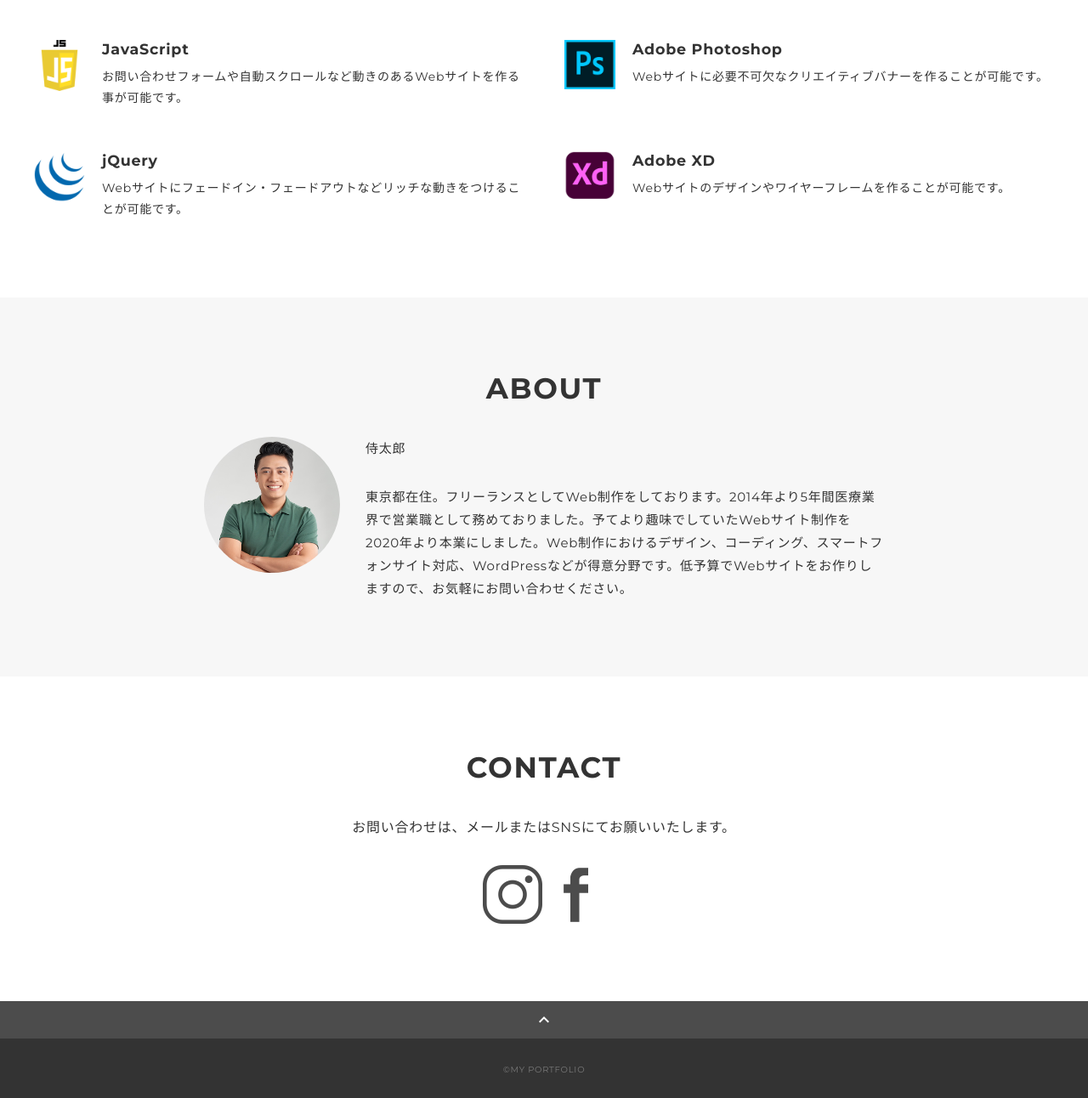
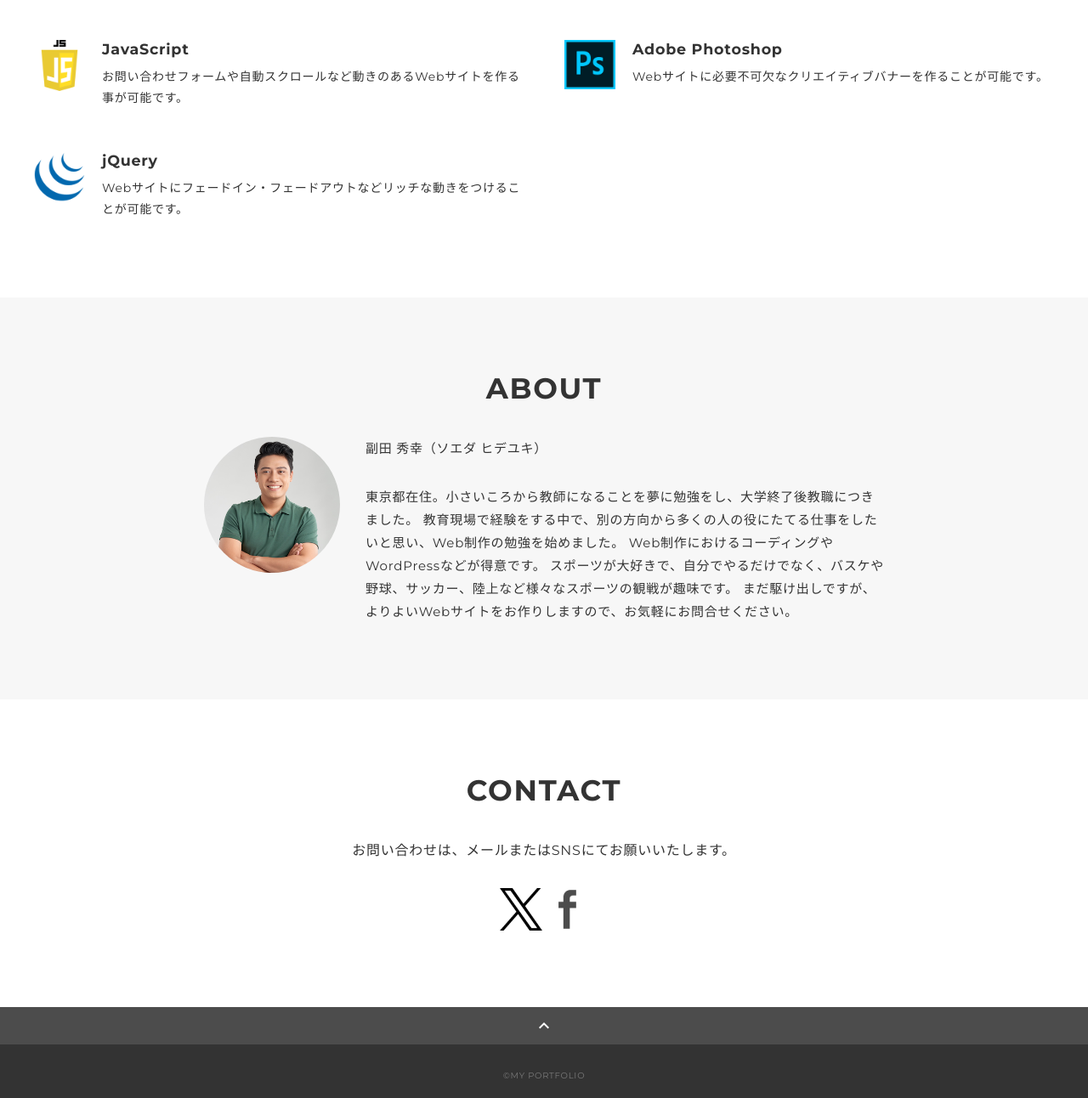
Before and after one commit to soedahideyuki/portfolio, a plain HTML site: page index.html in a window 1280 px wide. Shown: the part 1876-3168 px from the top of the page at 85% size. Drawn offline with nearby package versions, Linux system fonts and the light colour scheme.

Commit message:
概要完成

```diff
--- a/css/style.css
+++ b/css/style.css
@@ -277,6 +277,11 @@ img {
 .contact-text {
   margin-top: 10px;
 }
+
+.sns-img{
+  width: 50px;
+  height: 50px;
+}
 /*--------------------------------
  ページトップ
 ---------------------------------*/
--- a/index.html
+++ b/index.html
@@ -127,14 +127,6 @@
                   Webサイトにフェードイン・フェードアウトなどリッチな動きをつけることが可能です。</p>
               </div>
             </div>
-            <div class="skill-item">
-              <p class="skill-img"><img src="img/skills/xd.png" alt="adobexd"></p>
-              <div class="skill-body">
-                <h3 class="skill-name">Adobe XD</h3>
-                <p class="skill-text">
-                  Webサイトのデザインやワイヤーフレームを作ることが可能です。</p>
-              </div>
-            </div>
           </div>
         </div>
       </section>
@@ -150,10 +142,14 @@
             </p>
             <div class="profile-body">
               <p>
-                侍太郎
+                副田 秀幸（ソエダ ヒデユキ）
               </p>
               <p>
-                東京都在住。フリーランスとしてWeb制作をしております。2014年より5年間医療業界で営業職として務めておりました。予てより趣味でしていたWebサイト制作を2020年より本業にしました。Web制作におけるデザイン、コーディング、スマートフォンサイト対応、WordPressなどが得意分野です。低予算でWebサイトをお作りしますので、お気軽にお問い合わせください。
+                東京都在住。小さいころから教師になることを夢に勉強をし、大学終了後教職につきました。
+                教育現場で経験をする中で、別の方向から多くの人の役にたてる仕事をしたいと思い、Web制作の勉強を始めました。
+                Web制作におけるコーディングやWordPressなどが得意です。
+                スポーツが大好きで、自分でやるだけでなく、バスケや野球、サッカー、陸上など様々なスポーツの観戦が趣味です。
+                まだ駆け出しですが、よりよいWebサイトをお作りしますので、お気軽にお問合せください。
               </p>
 
             </div>
@@ -170,11 +166,11 @@
             お問い合わせは、<br class="sp-only">メールまたはSNSにてお願いいたします。
           </p>
           <div class="contact-list">
-            <a href="http://instagram.com/" target="_blank">
-              <img src="img/icon_instagram.gif" alt="Instagram">
+            <a href="https://twitter.com/SoedaHidey82235" target="_blank">
+              <img src="img/logo-black.png" alt="Instagram" class="sns-img">
             </a>
             <a href="http://facebook.com/" target="_blank">
-              <img src="img/icon_facebook.gif" alt="Facebook">
+              <img src="img/icon_facebook.gif" alt="Facebook" class="sns-img">
             </a>
           </div>
         </div>
```
Also changed, not shown: ptof-detail.html (+2 -2 lines), typ-detail.html (+8 -8 lines), img/logo-black.png (added), img/logo-white.png (added).
